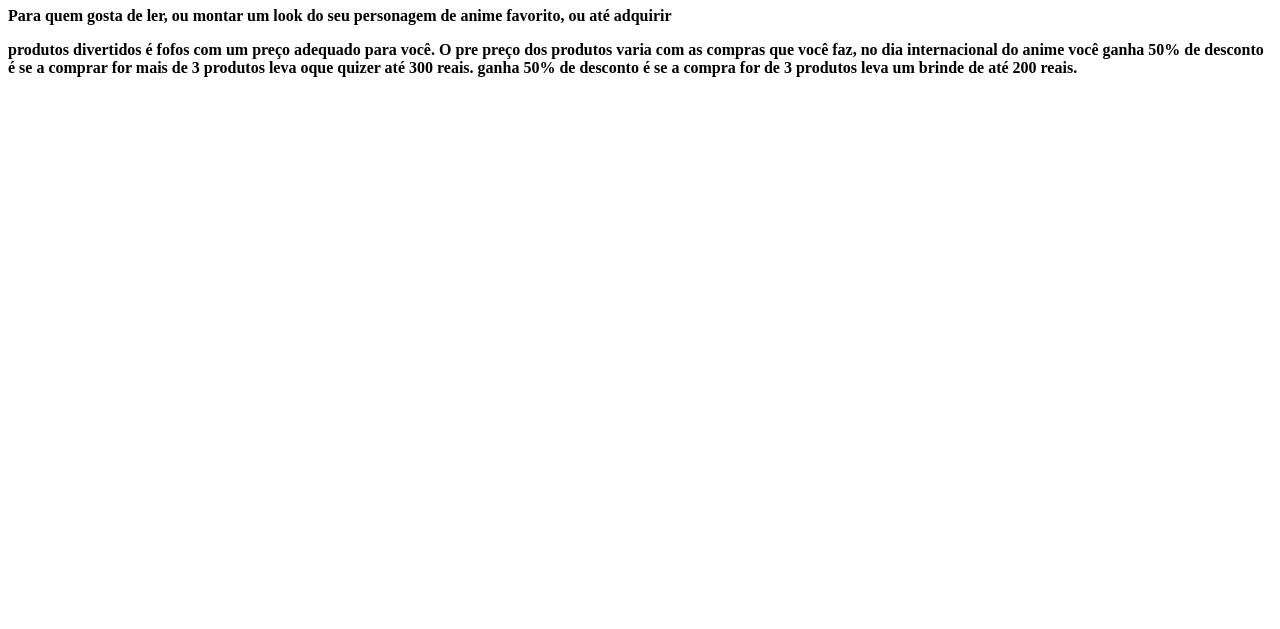
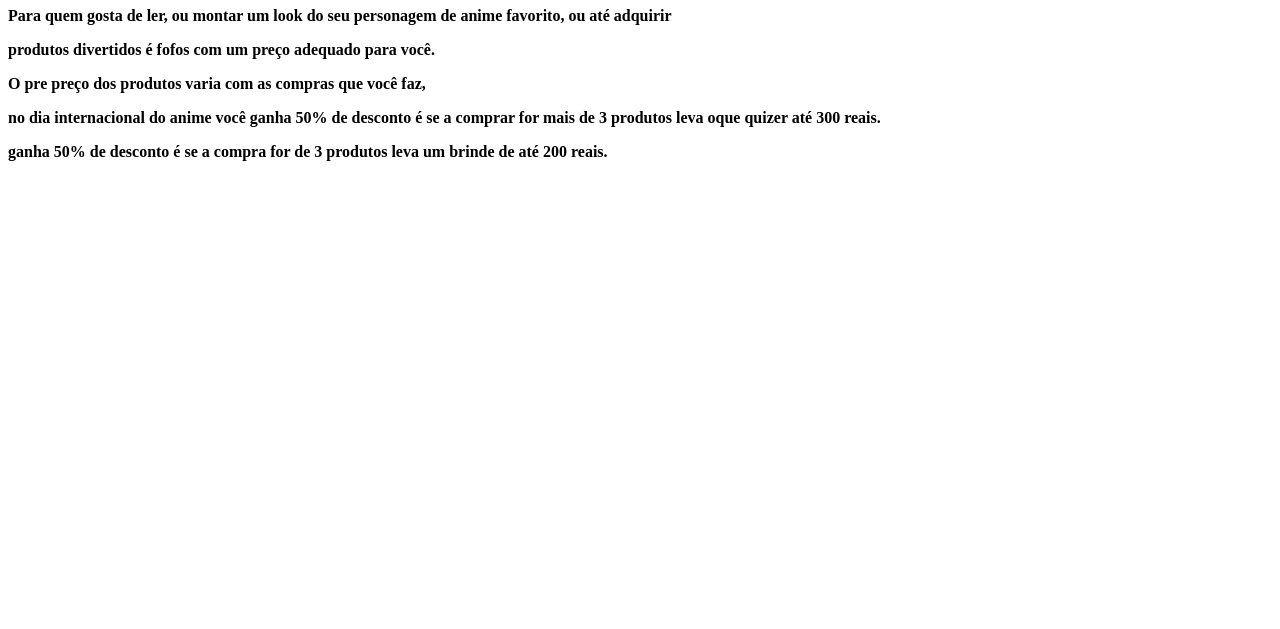
Before and after one commit to amorinh4/Bia, a plain HTML site: page index.html in a window 1280 px wide. Shown: the part 171-800 px from the top of the page. Drawn offline with Linux system fonts and the light colour scheme.

Commit message:
fghjkhjkl

```diff
--- a/index.html
+++ b/index.html
@@ -10,9 +10,9 @@
 <body>
     <h1>PRODUTOS=</h1> <p><b>cosplay, produtos para decorar seu cantinho;)</b></p>
    <h1>BENEFICIOS= </h1> <b>Para quem gosta de ler, ou montar um look do seu personagem de anime favorito, ou até adquirir</b>
-    <p><b>produtos divertidos é fofos com um preço adequado para você.
-  O pre preço dos produtos varia com as compras que você faz,
-   no dia internacional do anime você ganha 50% de desconto é se a comprar for mais de 3 produtos leva oque quizer até 300 reais.
-   ganha 50% de desconto é se a compra for de 3 produtos leva um brinde de até 200 reais.</b></p>
+    <p><b>produtos divertidos é fofos com um preço adequado para você.</p>
+  <p>O pre preço dos produtos varia com as compras que você faz,</p>
+  <p> no dia internacional do anime você ganha 50% de desconto é se a comprar for mais de 3 produtos leva oque quizer até 300 reais.</p>
+   <p>ganha 50% de desconto é se a compra for de 3 produtos leva um brinde de até 200 reais.</b></p>
 </body>
 </html>
```
